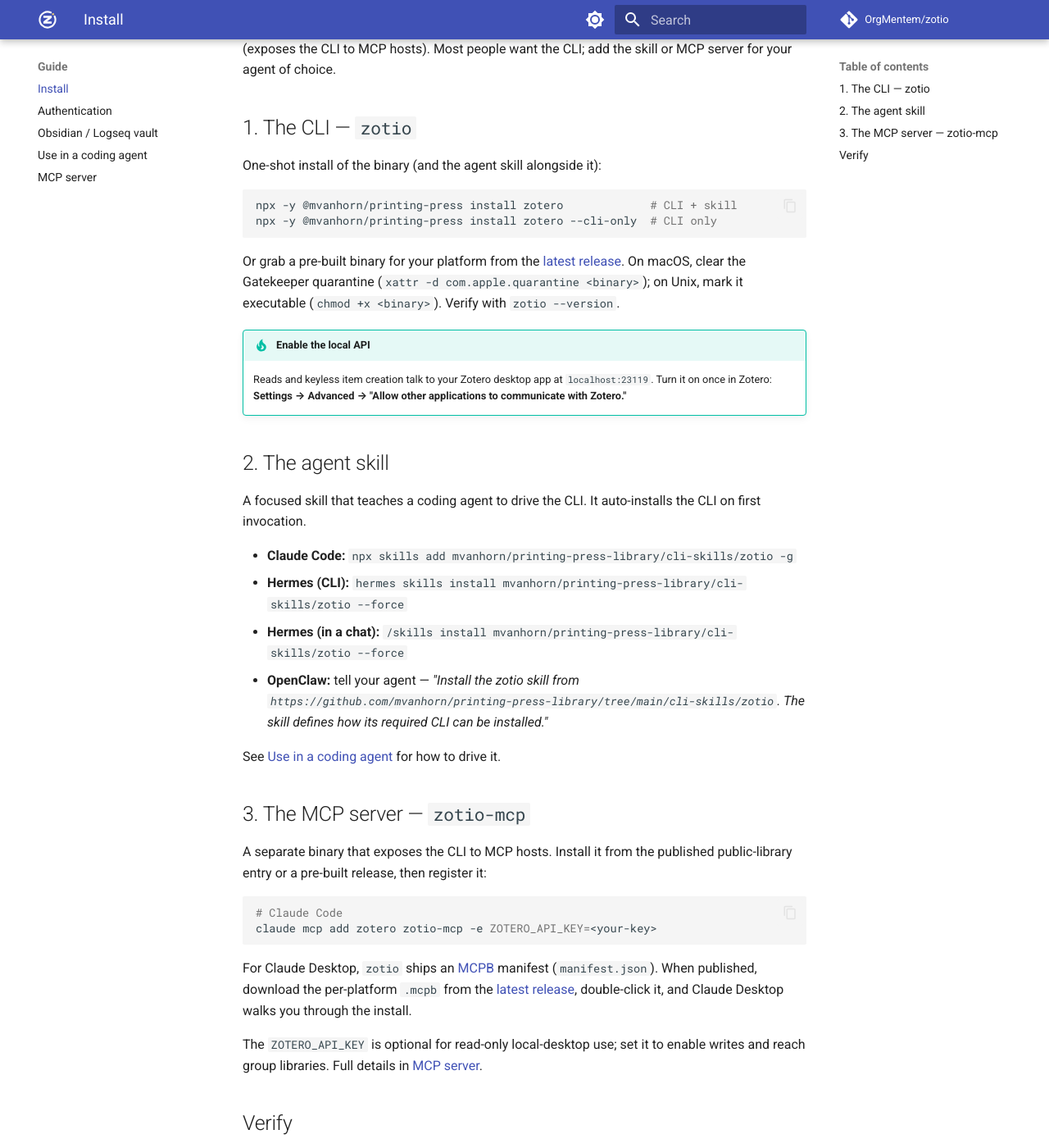
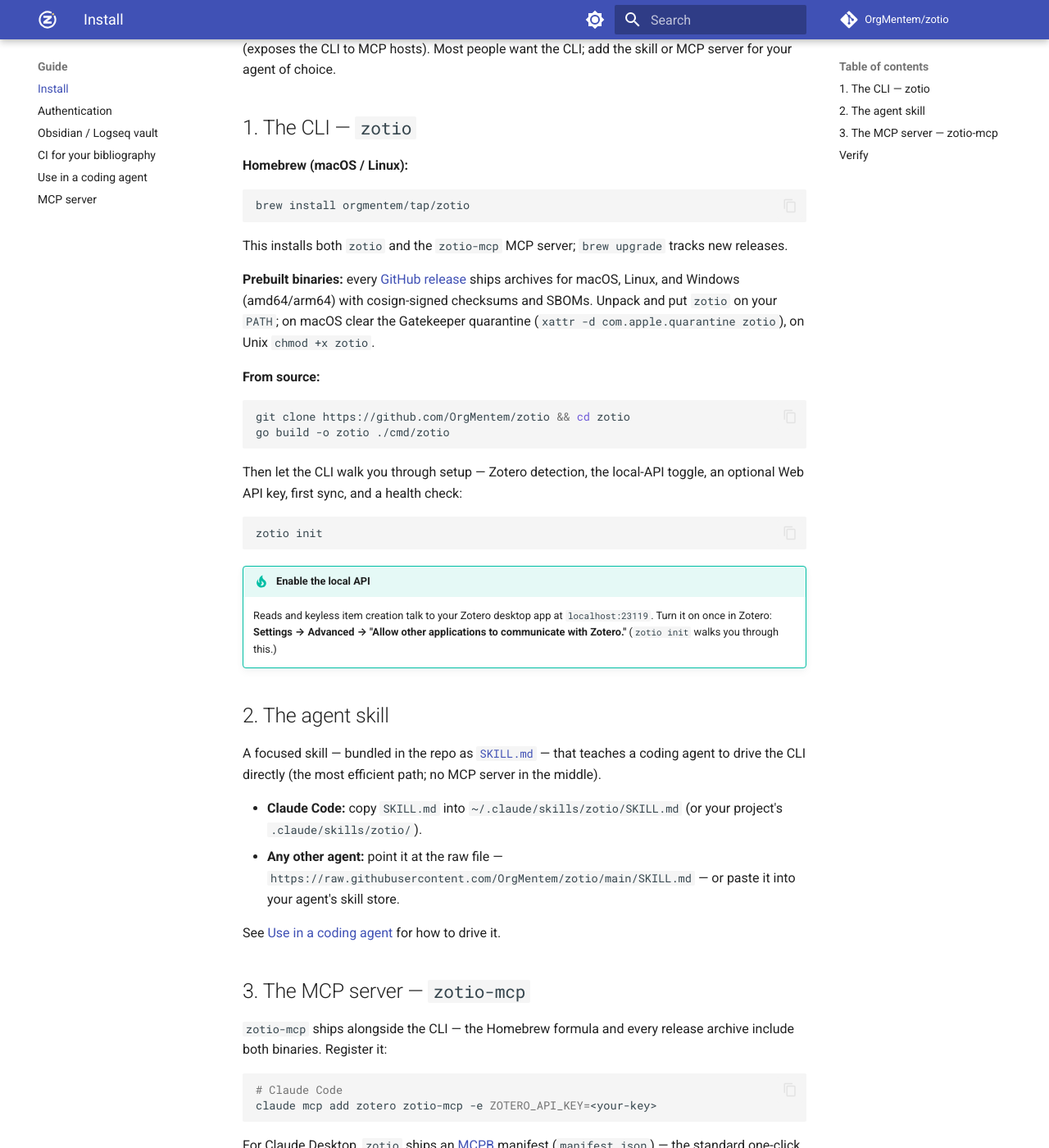
Before and after one commit to OrgMentem/zotio, an MkDocs documentation site: the page built from docs/guide/install.md, in a window 1280 px wide and 1400 px high, scrolled down 232 px. Shown: the whole window at 82% size. Built offline with MkDocs 1.6.1 and Material for MkDocs 9.7.7, drawn with Linux system fonts in a browser that asks for light colours; comment, search, counter and statistics services are not loaded; some of the changed text lies outside the part shown.

Commit message:
docs: first-party install channels (brew, signed releases, source) — printing-press library links 404'd; add CI-for-your-bibliography guide; trademark disclaimer in docs footer

````diff
--- a/docs/guide/install.md
+++ b/docs/guide/install.md
@@ -4,45 +4,57 @@
 
 ## 1. The CLI — `zotio`
 
-One-shot install of the binary (and the agent skill alongside it):
+**Homebrew (macOS / Linux):**
 
 ```bash
-npx -y @mvanhorn/printing-press install zotero             # CLI + skill
-npx -y @mvanhorn/printing-press install zotero --cli-only  # CLI only
+brew install orgmentem/tap/zotio
 ```
 
-Or grab a pre-built binary for your platform from the [latest release](https://github.com/mvanhorn/printing-press-library/releases/tag/zotero-current). On macOS, clear the Gatekeeper quarantine (`xattr -d com.apple.quarantine <binary>`); on Unix, mark it executable (`chmod +x <binary>`). Verify with `zotio --version`.
+This installs both `zotio` and the `zotio-mcp` MCP server; `brew upgrade` tracks new releases.
+
+**Prebuilt binaries:** every [GitHub release](https://github.com/OrgMentem/zotio/releases) ships archives for macOS, Linux, and Windows (amd64/arm64) with cosign-signed checksums and SBOMs. Unpack and put `zotio` on your `PATH`; on macOS clear the Gatekeeper quarantine (`xattr -d com.apple.quarantine zotio`), on Unix `chmod +x zotio`.
+
+**From source:**
+
+```bash
+git clone https://github.com/OrgMentem/zotio && cd zotio
+go build -o zotio ./cmd/zotio
+```
+
+Then let the CLI walk you through setup — Zotero detection, the local-API toggle, an optional Web API key, first sync, and a health check:
+
+```bash
+zotio init
+```
 
 !!! tip "Enable the local API"
-    Reads and keyless item creation talk to your Zotero desktop app at `localhost:23119`. Turn it on once in Zotero: **Settings → Advanced → "Allow other applications to communicate with Zotero."**
+    Reads and keyless item creation talk to your Zotero desktop app at `localhost:23119`. Turn it on once in Zotero: **Settings → Advanced → "Allow other applications to communicate with Zotero."** (`zotio init` walks you through this.)
 
 ## 2. The agent skill
 
-A focused skill that teaches a coding agent to drive the CLI. It auto-installs the CLI on first invocation.
+A focused skill — bundled in the repo as [`SKILL.md`](https://github.com/OrgMentem/zotio/blob/main/SKILL.md) — that teaches a coding agent to drive the CLI directly (the most efficient path; no MCP server in the middle).
 
-- **Claude Code:** `npx skills add mvanhorn/printing-press-library/cli-skills/zotio -g`
-- **Hermes (CLI):** `hermes skills install mvanhorn/printing-press-library/cli-skills/zotio --force`
-- **Hermes (in a chat):** `/skills install mvanhorn/printing-press-library/cli-skills/zotio --force`
-- **OpenClaw:** tell your agent — *"Install the zotio skill from `https://github.com/mvanhorn/printing-press-library/tree/main/cli-skills/zotio`. The skill defines how its required CLI can be installed."*
+- **Claude Code:** copy `SKILL.md` into `~/.claude/skills/zotio/SKILL.md` (or your project's `.claude/skills/zotio/`).
+- **Any other agent:** point it at the raw file — `https://raw.githubusercontent.com/OrgMentem/zotio/main/SKILL.md` — or paste it into your agent's skill store.
 
 See [Use in a coding agent](agent-skill.md) for how to drive it.
 
 ## 3. The MCP server — `zotio-mcp`
 
-A separate binary that exposes the CLI to MCP hosts. Install it from the published public-library entry or a pre-built release, then register it:
+`zotio-mcp` ships alongside the CLI — the Homebrew formula and every release archive include both binaries. Register it:
 
 ```bash
 # Claude Code
 claude mcp add zotero zotio-mcp -e ZOTERO_API_KEY=<your-key>
 ```
 
-For Claude Desktop, `zotio` ships an [MCPB](https://github.com/modelcontextprotocol/mcpb) manifest (`manifest.json`). When published, download the per-platform `.mcpb` from the [latest release](https://github.com/mvanhorn/printing-press-library/releases/tag/zotero-current), double-click it, and Claude Desktop walks you through the install.
+For Claude Desktop, `zotio` ships an [MCPB](https://github.com/modelcontextprotocol/mcpb) manifest (`manifest.json`) — the standard one-click extension format; `.mcpb` bundles are produced at publish time.
 
 The `ZOTERO_API_KEY` is optional for read-only local-desktop use; set it to enable writes and reach group libraries. Full details in [MCP server](mcp-server.md).
 
 ## Verify
 
 ```bash
-zotio --version
+zotio version
 zotio doctor      # config, credentials, connectivity, cache freshness, writability
 ```
--- a/mkdocs.yml
+++ b/mkdocs.yml
@@ -9,7 +9,7 @@
 site_name: zotio
 site_description: The trust-and-automation layer for Zotero — search, export, analytics, and safe writes in the terminal.
 site_author: OrgMentem
-copyright: Copyright &copy; 2026 OrgMentem — MIT
+copyright: Copyright &copy; 2026 OrgMentem — MIT. Zotero is a registered trademark of the Corporation for Digital Scholarship; zotio is an independent project, not affiliated with or endorsed by Zotero.
 # Canonical URL (required for the sitemap that instant navigation relies on) + repo links.
 site_url: https://orgmentem.github.io/zotio/
 repo_url: https://github.com/OrgMentem/zotio
@@ -80,6 +80,7 @@
       - Install: guide/install.md
       - Authentication: guide/authentication.md
       - Obsidian / Logseq vault: guide/vault.md
+      - CI for your bibliography: guide/ci.md
       - Use in a coding agent: guide/agent-skill.md
       - MCP server: guide/mcp-server.md
   - Concepts:
````
Also changed, not shown: README.md (+23 -13 lines), docs/guide/ci.md (added, +76 -0 lines).
